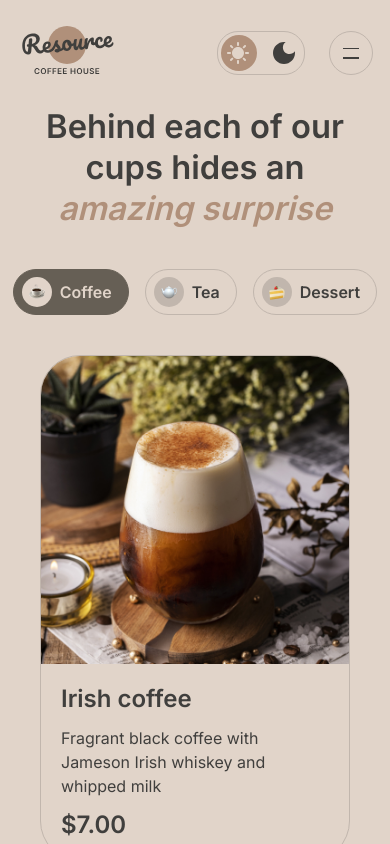
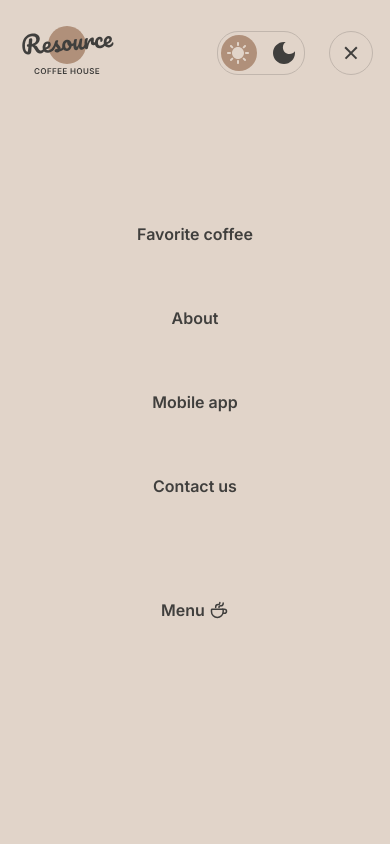
Before and after one commit to andrewfroze/rsschool-landing-page, a website built with Vite: page menu/index.html in a window 390 px wide. Both pictures are taken after a click on the button 351 px from the left and 53 px from the top of the page. Shown: the top 844 px of the page. Built offline with nearby package versions, Linux system fonts and the light colour scheme.

Commit message:
feat: add burger menu

```diff
--- /dev/null
+++ b/src/scripts/burger-menu.js
@@ -0,0 +1,41 @@
+import "../styles/burger-menu.scss";
+import { createNavigationPanel, createMenuLink } from "./navigation";
+
+function renderBurgerMenu(linksPrefix, menuUrl) {
+  const menu = document.createElement("div");
+  menu.className = "burger-menu";
+
+  const navigation = createNavigationPanel(linksPrefix, "burger-menu");
+  const menuLink = createMenuLink(menuUrl, "burger-menu");
+
+  menuLink.addEventListener("click", () => {
+    closeBurgerMenu();
+  });
+
+  menu.append(navigation, menuLink);
+
+  return menu;
+}
+
+function closeBurgerMenu() {
+  document.body.classList.remove("burger-menu-open");
+}
+
+function openBurgerMenu() {
+  document.body.classList.add("burger-menu-open");
+}
+
+function toggleBurgerMenu() {
+  document.body.classList.toggle("burger-menu-open");
+}
+
+document.body.addEventListener("keydown", (event) => {
+  if (event.repeat) {
+    return;
+  }
+  if (event.code === "Escape" && document.body.classList.contains("burger-menu-open")) {
+    document.body.classList.remove("burger-menu-open");
+  }
+});
+
+export { renderBurgerMenu, openBurgerMenu, closeBurgerMenu, toggleBurgerMenu }
--- a/src/scripts/header.js
+++ b/src/scripts/header.js
@@ -3,34 +3,12 @@ import "../styles/header.scss";
 import logoLight from "../images/logo-light.svg";
 import logoDark from "../images/logo-dark.svg";
 
-import coffeeCup from "../images/coffee-cup.svg?raw";
 import { isDark } from "./themes";
 import { createThemeToggle } from "./theme-toggle";
+import { closeBurgerMenu, renderBurgerMenu, toggleBurgerMenu } from "./burger-menu";
+import { createNavigationPanel, createMenuLink } from "./navigation";
 
 let logo;
-
-const navigationItems = [
-  {
-    title: "Favorite coffee",
-    link: "#favorite",
-    isCurrentPage: false,
-  },
-  {
-    title: "About",
-    link: "#about",
-    isCurrentPage: false,
-  },
-  {
-    title: "Mobile app",
-    link: "#mobile",
-    isCurrentPage: false,
-  },
-  {
-    title: "Contact us",
-    link: "#contacts",
-    isCurrentPage: true,
-  },
-];
 
 function renderHeaderMenu(linksPrefix = "", menuUrl = `${import.meta.env.BASE_URL}menu/`) {
   const headerContainer = document.createElement("div");
@@ -49,16 +27,11 @@ function renderHeaderMenu(linksPrefix = "", menuUrl = `${import.meta.env.BASE_UR
 
   logoLink.append(logo);
 
-  const menuLink = document.createElement("a");
-  menuLink.className = "header__menu-link";
-  menuLink.href = menuUrl;
-  menuLink.textContent = "Menu";
+  logoLink.addEventListener("click", () => {
+    closeBurgerMenu();
+  });
 
-  const menuCoffeeCupIcon = document.createElement("span");
-  menuCoffeeCupIcon.className = "header__menu-link-icon";
-  menuCoffeeCupIcon.innerHTML = coffeeCup;
-
-  menuLink.append(menuCoffeeCupIcon);
+  const menuLink = createMenuLink(menuUrl);
 
   const menuControls = document.createElement("aside");
   menuControls.className = "header__controls";
@@ -73,17 +46,25 @@ function renderHeaderMenu(linksPrefix = "", menuUrl = `${import.meta.env.BASE_UR
 
   burgerButton.append(burgerIcon);
 
+  burgerButton.addEventListener("click", () => {
+    toggleBurgerMenu();
+  });
+
   menuControls.append(
     createThemeToggle(),
     menuLink,
     burgerButton,
   );
 
+  const navigationPanel = createNavigationPanel(linksPrefix);
+
   headerMenu.append(
     logoLink,
-    createNavigationPanel(linksPrefix),
+    navigationPanel,
     menuControls,
   );
+
+  document.body.append(renderBurgerMenu(linksPrefix, menuUrl));
   return headerContainer;
 }
 
@@ -91,29 +72,6 @@ function updateLogoIcon() {
   logo.src = isDark() ? logoDark : logoLight;
 }
 
-function createNavigationPanel(linksPrefix = "") {
-  const navigationPanel = document.createElement("nav");
-  navigationPanel.className = "header__navigation";
 
-  const navigationList = document.createElement("ul");
-  navigationList.className = "header__navigation-list";
-
-  navigationPanel.append(navigationList);
-
-  for (const item of navigationItems) {
-    const navigationItem = document.createElement("li");
-    navigationItem.className = "header__navigation-item";
-
-    const navigationItemLink = document.createElement("a");
-    navigationItemLink.className = "header__navigation-link";
-    navigationItemLink.textContent = item.title;
-    navigationItemLink.href = (item.isCurrentPage ? "" : linksPrefix) + item.link;
-
-    navigationItem.append(navigationItemLink);
-    navigationList.append(navigationItem);
-  }
-
-  return navigationPanel;
-}
 
 export { renderHeaderMenu, updateLogoIcon }
--- /dev/null
+++ b/src/scripts/navigation.js
@@ -0,0 +1,70 @@
+import coffeeCup from "../images/coffee-cup.svg?raw";
+import { closeBurgerMenu } from "./burger-menu";
+
+const navigationItems = [
+  {
+    title: "Favorite coffee",
+    link: "#favorite",
+    isCurrentPage: false,
+  },
+  {
+    title: "About",
+    link: "#about",
+    isCurrentPage: false,
+  },
+  {
+    title: "Mobile app",
+    link: "#mobile",
+    isCurrentPage: false,
+  },
+  {
+    title: "Contact us",
+    link: "#contacts",
+    isCurrentPage: true,
+  },
+];
+
+function createNavigationPanel(linksPrefix = "", classPrefix = "header", isBurger = false) {
+  const navigationPanel = document.createElement("nav");
+  navigationPanel.className = `${classPrefix}__navigation`;
+
+  const navigationList = document.createElement("ul");
+  navigationList.className = `${classPrefix}__navigation-list`;
+
+  navigationPanel.append(navigationList);
+
+  for (const item of navigationItems) {
+    const navigationItem = document.createElement("li");
+    navigationItem.className = `${classPrefix}__navigation-item`;
+
+    const navigationItemLink = document.createElement("a");
+    navigationItemLink.className = `${classPrefix}__navigation-link`;
+    navigationItemLink.textContent = item.title;
+    navigationItemLink.href = (item.isCurrentPage ? "" : linksPrefix) + item.link;
+
+    navigationItemLink.addEventListener("click", () => {
+      closeBurgerMenu();
+    });
+
+    navigationItem.append(navigationItemLink);
+    navigationList.append(navigationItem);
+  }
+
+  return navigationPanel;
+}
+
+function createMenuLink(menuUrl, classPrefix = "header") {
+  const menuLink = document.createElement("a");
+  menuLink.className = `${classPrefix}__menu-link`;
+  menuLink.href = menuUrl;
+  menuLink.textContent = "Menu";
+
+  const menuCoffeeCupIcon = document.createElement("span");
+  menuCoffeeCupIcon.className = `${classPrefix}__menu-link-icon`;
+  menuCoffeeCupIcon.innerHTML = coffeeCup;
+
+  menuLink.append(menuCoffeeCupIcon);
+  return menuLink;
+}
+
+export { createNavigationPanel, createMenuLink }
--- a/src/styles/about.scss
+++ b/src/styles/about.scss
@@ -60,7 +60,7 @@
     @media (hover: hover) {
       &:hover {
         .about__image {
-          transform: scale(1.1);
+          transform: none;
         }
       }
     }
@@ -71,6 +71,8 @@
     width: 100%;
     height: 100%;
     object-fit: cover;
+    transform: scale(1.1);
+
     transition: transform 500ms ease;
   }
 }
--- /dev/null
+++ b/src/styles/burger-menu.scss
@@ -0,0 +1,124 @@
+.burger-menu-open .burger-menu {
+  transform: translateX(-100vw);
+}
+
+.burger-menu-open .header__burger-icon {
+  &::before {
+    transform: translateY(4px) rotate(-45deg);
+  }
+
+  &::after {
+    transform: translateY(-4px) rotate(45deg);
+  }
+}
+
+.burger-menu {
+  position: fixed;
+  width: 100%;
+  display: flex;
+  flex-direction: column;
+  align-items: center;
+  justify-content: center;
+  background-color: var(--theme-background-page);
+  z-index: 2;
+  gap: 100px;
+  left: 100vw;
+  min-height: 100vh;
+  padding-block: 60px;
+  padding-inline: clamp(
+    16px,
+    calc(16px + (100vw - 380px) * 0.0738),
+    40px
+  );
+  transition: transform 0.3s ease-in;
+
+  &__navigation {
+    flex-direction: column;
+    justify-content: center;
+    align-items: center;
+  }
+
+  &__navigation-list {
+    list-style: none;
+
+    display: flex;
+    flex-direction: column;
+    justify-content: center;
+    align-items: center;
+    gap: 60px;
+  }
+
+  &__navigation-link {
+    position: relative;
+
+    color: var(--theme-text-primary);
+    text-decoration: none;
+
+    &::after {
+      content: "";
+
+      position: absolute;
+      left: 0;
+      right: 0;
+      bottom: -8px;
+
+      height: 1px;
+
+      background-color: currentColor;
+
+      transform: scaleX(0);
+      transition: transform 300ms ease;
+    }
+
+    @media (hover: hover) {
+      &:hover::after {
+        transform: scaleX(1);
+      }
+    }
+  }
+
+  &__menu-link {
+    position: relative;
+    width: fit-content;
+    display: flex;
+    align-items: center;
+    gap: 4px;
+
+    height: fit-content;
+
+    color: var(--theme-text-primary);
+    text-decoration: none;
+    cursor: pointer;
+
+  &::after {
+    content: "";
+
+    position: absolute;
+    left: 0;
+    right: 0;
+    bottom: -8px;
+
+    height: 1px;
+
+    background-color: currentColor;
+
+    transform: scaleX(0);
+    transition: transform 300ms ease;
+  }
+
+  @media (hover: hover) {
+    &:hover::after {
+      transform: scaleX(1);
+    }
+  }
+}
+
+&__menu-link-icon {
+  display: flex;
+  align-items: center;
+}
+}
+
+.burger-menu-open {
+  overflow: hidden;
+}
--- a/src/styles/catalog.scss
+++ b/src/styles/catalog.scss
@@ -147,6 +147,12 @@
     flex-shrink: 0;
   }
 
+  &__card-box {
+    width: 100%;
+    border-radius: 40px;
+    overflow: hidden;
+  }
+
   &__card-image {
     display: block;
 
@@ -154,6 +160,7 @@
     height: 100%;
 
     object-fit: cover;
+    transform: scale(1.1);
 
     transition: transform 500ms ease;
   }
@@ -195,7 +202,7 @@
   @media (hover: hover) {
     &__card:hover {
       .menu__card-image {
-        transform: scale(1.1);
+        transform: none;
       }
     }
   }
--- a/src/styles/header.scss
+++ b/src/styles/header.scss
@@ -1,11 +1,15 @@
 .header {
-  position: sticky;
+  position: fixed;
+  height: 80px;
+  width: 100%;
   top: 0;
   z-index: 1000;
   display: flex;
   flex-direction: column;
   gap: 20px;
   margin-bottom: 20px;
+  padding-top: 20px;
+  background-color: var(--theme-background-page);
 
   &__container {
     display: flex;
@@ -46,10 +50,6 @@
     justify-content: center;
     align-items: center;
     gap: 40px;
-  }
-
-  &__navigation-item {
-    display: flex;
   }
 
   &__navigation-link {
@@ -101,27 +101,31 @@
     cursor: pointer;
 
     &-icon {
-      display: flex;
-      flex-direction: column;
-      justify-content: center;
-      align-items: center;
-      gap: 8px;
+      position: relative;
+
       width: 16px;
-      height: 12px;
+      height: 16px;
 
+      &::before,
+      &::after {
+        content: "";
+        position: absolute;
+
+        left: 0;
+        width: 16px;
+        height: 1.5px;
+
+        background-color: var(--theme-text-primary);
+
+        transition: transform 0.5s ease;
+      }
 
       &::before {
-        content: "";
-        width: 16px;
-        height: 1.5px;
-        background-color: var(--theme-text-primary);
+        top: 3px;
       }
 
       &::after {
-        content: "";
-        width: 16px;
-        height: 1.5px;
-        background-color: var(--theme-text-primary);
+        top: 11px;
       }
     }
   }
--- a/src/styles/main.scss
+++ b/src/styles/main.scss
@@ -103,13 +103,14 @@ body {
   display: flex;
   flex-direction: column;
   margin: 0;
-  padding: 20px 0 40px 0;
+  padding: 0 0 40px 0;
 }
 
 .main {
   display: flex;
   flex-direction: column;
   gap: 100px;
+  margin-top: 100px;
 }
 
 .caption {
```
